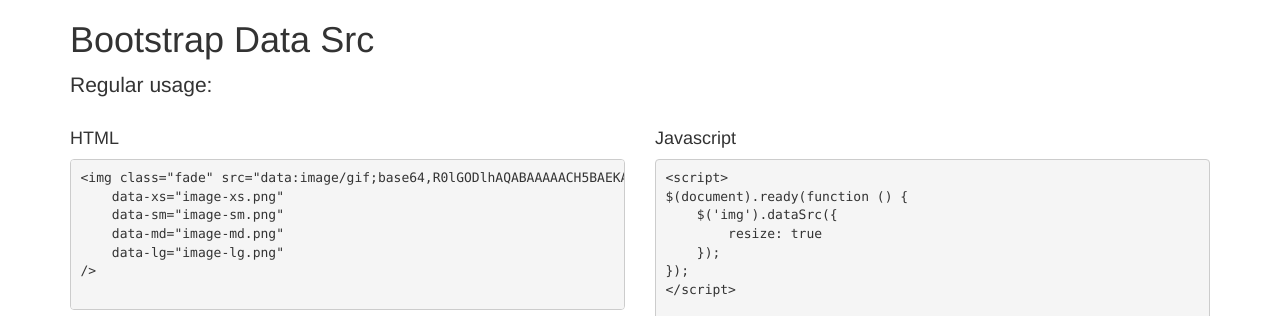
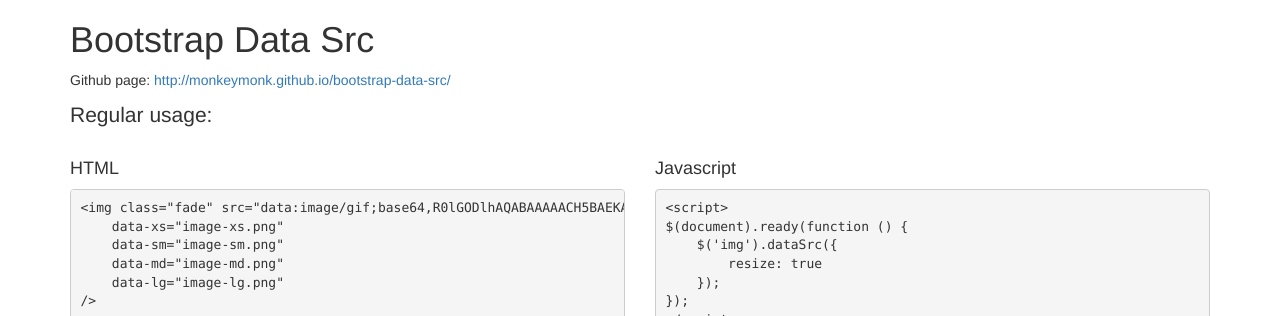
Before and after one commit to monkeymonk/bootstrap-data-src, a website: page dist/example.html in a window 1280 px wide. Shown: the top 316 px of the page. Drawn offline with nearby package versions, Linux system fonts and the light colour scheme.

Commit message:
add github page

```diff
--- a/bower.json
+++ b/bower.json
@@ -1,6 +1,7 @@
 {
   "name": "Bootstrap Data Src",
   "version": "1.0.0",
+  "main": "dist/bootstrap-data-src.js",
   "ignore": [
     "**/.*",
     "node_modules",
--- a/dist/example.html
+++ b/dist/example.html
@@ -29,6 +29,10 @@
             <div class="col-sm-12">
 
                 <h1>Bootstrap Data Src</h1>
+
+                <p>
+                    Github page: <a href="http://monkeymonk.github.io/bootstrap-data-src/">http://monkeymonk.github.io/bootstrap-data-src/</a>
+                </p>
 
                 <p class="lead">Regular usage:</p>
 
```
